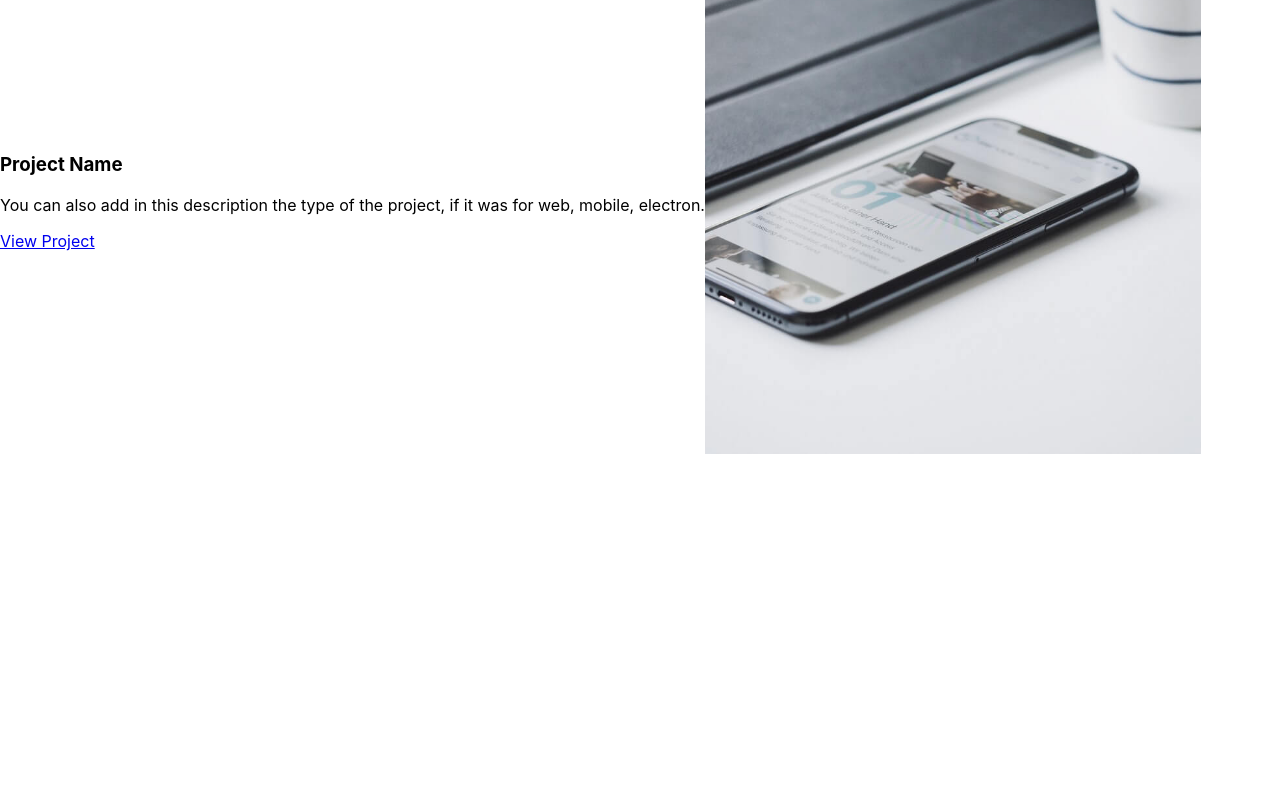
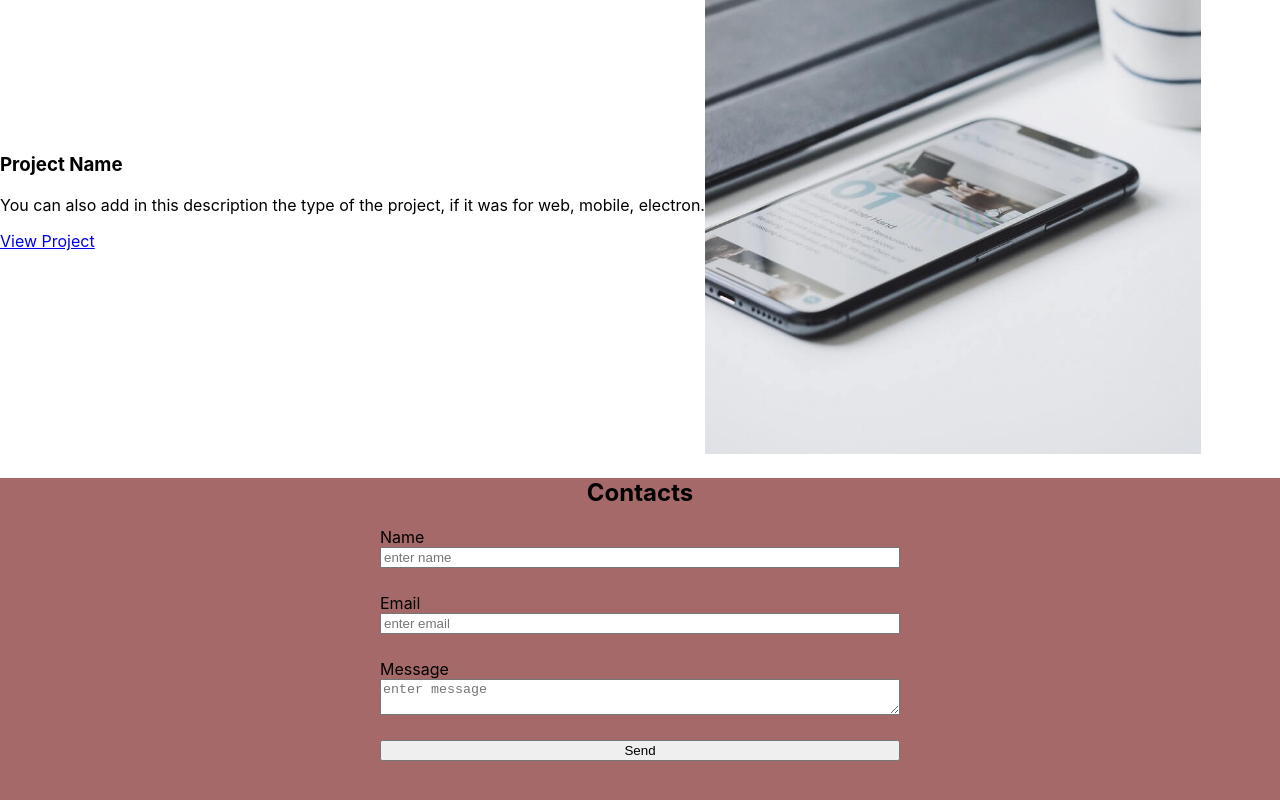
Before and after one commit to RomanHass/portfolio-project, a React app: page / in a window 1280 px wide. Shown: the part 2650-3450 px from the top of the page. Before the commit the page ends 3108 px from the top, so only its background shows below. Built offline with nearby package versions, Linux system fonts and the light colour scheme.

Commit message:
Added section Contacts. Component Button

```diff
--- a/src/App.tsx
+++ b/src/App.tsx
@@ -1,5 +1,6 @@
 import './App.css';
 import { Header } from './layout/header/Header';
+import { Contact } from './layout/sections/contacts/Contacts';
 import { Main } from './layout/sections/main/Main';
 import { Projects } from './layout/sections/projects/Projects';
 import { Skills } from './layout/sections/skills/Skills';
@@ -11,6 +12,7 @@ function App() {
       <Main/>
       <Skills/>
       <Projects/>
+      <Contact/>
     </div>
   );
 }
--- /dev/null
+++ b/src/compontens/Button.tsx
@@ -0,0 +1,3 @@
+import styled from "styled-components";
+
+export const Button = styled.button``
--- /dev/null
+++ b/src/layout/sections/contacts/Contacts.tsx
@@ -0,0 +1,39 @@
+import styled from "styled-components";
+import { SectionTitle } from "../../../compontens/SectionTitle";
+import { Button } from "../../../compontens/Button";
+
+export const Contact = () => {
+  return (
+    <StyledContacts>
+      <SectionTitle>Contacts</SectionTitle>
+      <StyledForm>
+        <label>Name</label>
+        <Field placeholder={"enter name"}/>
+        <label>Email</label>
+        <Field placeholder={"enter email"}/>
+        <label>Message</label>
+        <Field as={"textarea"} placeholder={"enter message"}/>
+        <Button type={"submit"}>Send</Button>
+      </StyledForm>
+    </StyledContacts>
+  );
+};
+
+const StyledContacts = styled.section`
+  min-height: 600px;
+  background-color: #a56969;
+`
+
+const StyledForm = styled.form`
+  margin: 0 auto;
+  max-width: 520px;
+  width: 100%;
+  display: flex;
+  flex-direction: column;
+`
+
+const Field = styled.input`
+  &:not(:last-child) {
+    margin-bottom: 25px;
+  }
+`
```
